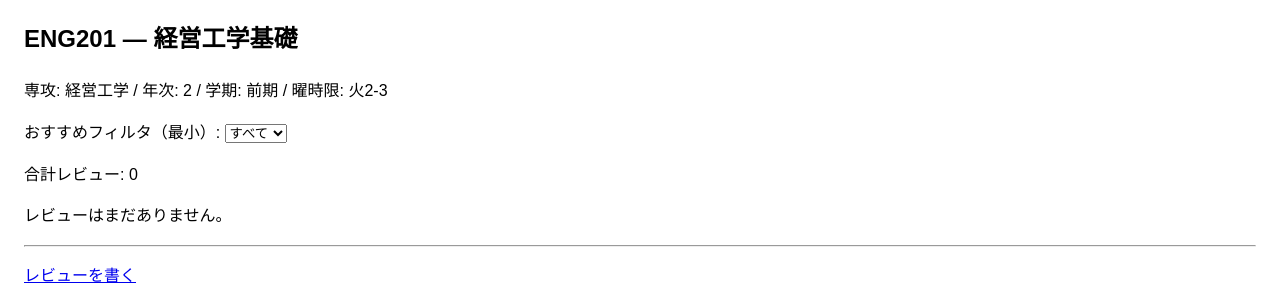
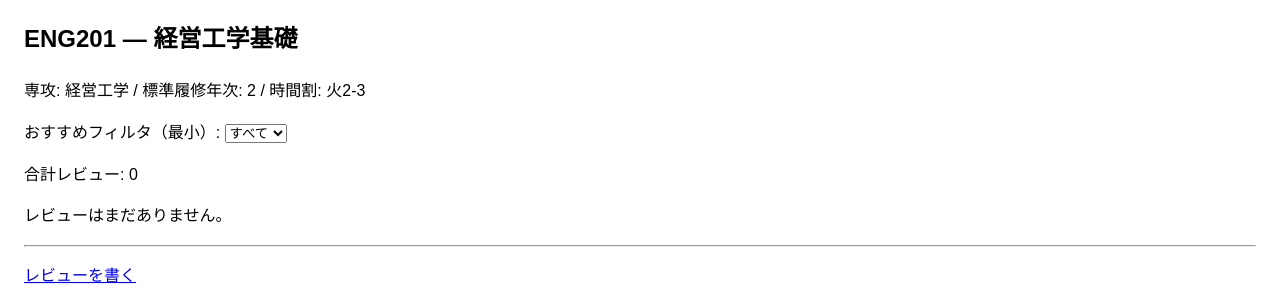
Before and after one commit to yuchan052121-ai/project3, a Flask app: page /course/2/ in a window 1280 px wide. Shown: the part 132-432 px from the top of the page. Run offline with Flask 3, Linux system fonts and the light colour scheme; data comes from the database, SQL or seed files in the repository; data that the repository does not hold is empty.

Commit message:
Update course.html

```diff
--- a/templates/course.html
+++ b/templates/course.html
@@ -1,7 +1,7 @@
 {% extends "layout.html" %}
 {% block content %}
 <h2>{{ course['code'] }} — {{ course['title'] }}</h2>
-<p>専攻: {{ course['area'] or '-' }} / 年次: {{ course['year'] or '-' }} / 学期: {{ course['semester'] or '-' }} / 曜時限: {{ course['schedule'] or '-' }}</p>
+<p>専攻: {{ course['area'] or '-' }} / 標準履修年次: {{ course['year'] or '-' }} / 時間割: {{ course['schedule'] or '-' }}</p>
 
 <form method="get" action="{{ url_for('course_view', course_id=course['id']) }}">
   <label>おすすめフィルタ（最小）:
@@ -20,7 +20,7 @@
   <ul class="reviews">
   {% for r in reviews %}
     <li>
-      <div><strong>おすすめ度: {{ r['recommend'] }} / 単位難易度: {{ r['difficulty'] }}/ 楽しさ: {{ r['fun'] }}/ 学び: {{ r['learning'] }}</strong>
+      <div><strong>おすすめ度: {{ r['recommend'] }} / 単位取得難易度: {{ r['difficulty'] }}/ 楽しさ: {{ r['fun'] }}/ 学び: {{ r['learning'] }}</strong>
       <span class="meta">（投稿: {{ r['created_at'] }}）</span></div>
       <div>出席: {{ "あり" if r['attendance_required'] else "なし" }} ｜ 試験: {{ r['assessment'] }}</div>
       <div class="comment">{{ r['comment'] }}</div>
```
